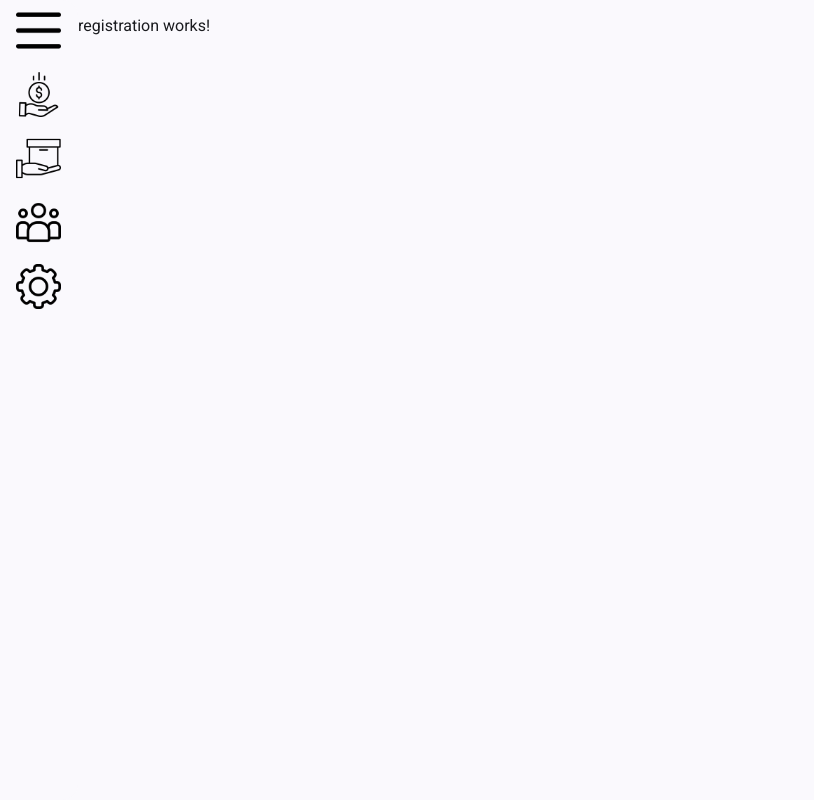
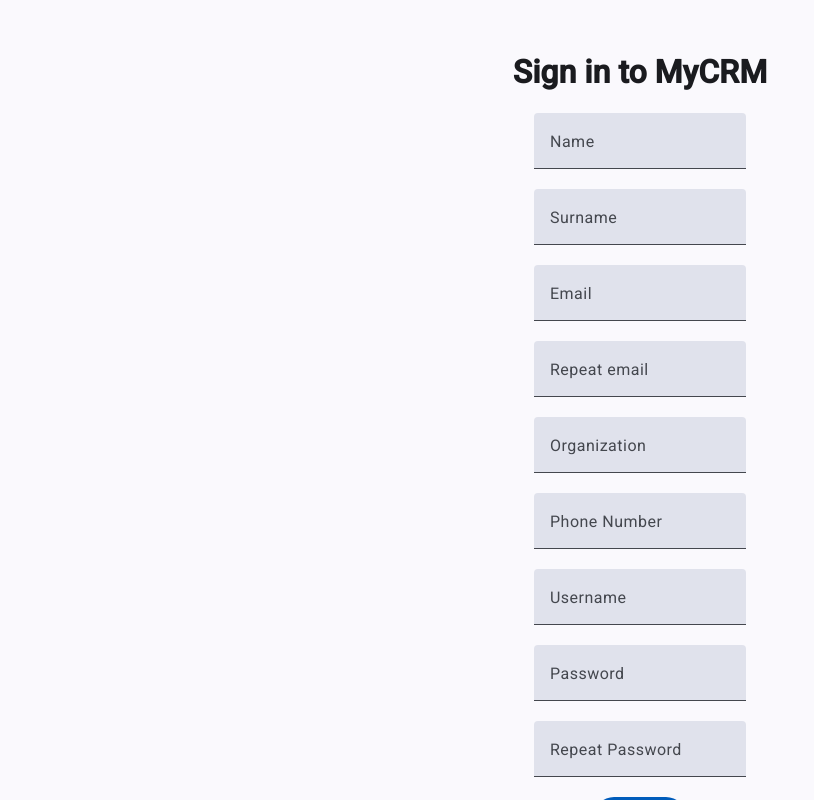
Before and after one commit to RiccardoParrino/MyCRM, an Angular app in the folder frontend/: page /registration in a window 1280 px wide. Shown: the whole page, without its empty margins (0-814 px from the left). Built offline with nearby package versions, Linux system fonts and the light colour scheme.

Commit message:
CRM-22 add registration component

```diff
--- a/frontend/src/app/app.component.ts
+++ b/frontend/src/app/app.component.ts
@@ -20,7 +20,7 @@
     this.router.events
       .pipe(filter(event => event instanceof NavigationEnd))
       .subscribe((event: NavigationEnd) => {
-        this.showAppComponentContainer = !['/login'].includes(event.urlAfterRedirects);
+        this.showAppComponentContainer = !['/login','/registration'].includes(event.urlAfterRedirects);
       });
   }
 }
--- a/frontend/src/app/login/login.component.css
+++ b/frontend/src/app/login/login.component.css
@@ -4,10 +4,6 @@
     justify-content: center;
     align-items: center;
     margin-top: 32px;
-}
-
-.input-text {
-
 }
 
 .button-container{
--- a/frontend/src/app/login/login.component.html
+++ b/frontend/src/app/login/login.component.html
@@ -14,4 +14,6 @@
     <button mat-flat-button (click)="onRegistration()">Sign in</button>
     <button mat-flat-button (click)="onSubmit()">Login</button>
   </div>
+
+  <span layout="row"><hr flex/><h2>Access with Single Sign On</h2></span>
 </form>
--- a/frontend/src/app/login/login.component.ts
+++ b/frontend/src/app/login/login.component.ts
@@ -20,7 +20,7 @@
   constructor(private authService:AuthService, private router:Router) {}
 
   onRegistration() {
-
+    this.router.navigate(['registration'])
   }
 
   onSubmit() {
--- a/frontend/src/app/registration/registration.component.css
+++ b/frontend/src/app/registration/registration.component.css
@@ -0,0 +1,15 @@
+.registration-form {
+    display: flex;
+    flex-direction: column;
+    justify-content: center;
+    align-items: center;
+    margin-top: 32px;
+}
+
+.button-container{
+    display: flex;
+    flex-direction: row;
+    justify-content: center;
+    align-items: center;
+    column-gap: 8px;
+}
--- a/frontend/src/app/registration/registration.component.html
+++ b/frontend/src/app/registration/registration.component.html
@@ -1 +1,51 @@
-<p>registration works!</p>
+<form class="registration-form">
+  <h1>Sign in to MyCRM</h1>
+  <mat-form-field class="input-text">
+    <mat-label>Name</mat-label>
+    <input matInput placeholder="" value="" [(ngModel)]="username" name="username">
+  </mat-form-field>
+
+  <mat-form-field class="input-text">
+    <mat-label>Surname</mat-label>
+    <input matInput placeholder="" value="" [(ngModel)]="username" name="username">
+  </mat-form-field>
+
+  <mat-form-field class="input-text">
+    <mat-label>Email</mat-label>
+    <input matInput placeholder="" value="" [(ngModel)]="username" name="username">
+  </mat-form-field>
+
+  <mat-form-field class="input-text">
+    <mat-label>Repeat email</mat-label>
+    <input matInput placeholder="" value="" [(ngModel)]="username" name="username">
+  </mat-form-field>
+
+  <mat-form-field class="input-text">
+    <mat-label>Organization</mat-label>
+    <input matInput placeholder="" value="" type="password" [(ngModel)]="password" name="password">
+  </mat-form-field>
+
+  <mat-form-field class="input-text">
+    <mat-label>Phone Number</mat-label>
+    <input matInput placeholder="" value="" type="password" [(ngModel)]="password" name="password">
+  </mat-form-field>
+
+  <mat-form-field class="input-text">
+    <mat-label>Username</mat-label>
+    <input matInput placeholder="" value="" [(ngModel)]="username" name="username">
+  </mat-form-field>
+
+  <mat-form-field class="input-text">
+    <mat-label>Password</mat-label>
+    <input matInput placeholder="" value="" type="password" [(ngModel)]="password" name="password">
+  </mat-form-field>
+
+  <mat-form-field class="input-text">
+    <mat-label>Repeat Password</mat-label>
+    <input matInput placeholder="" value="" type="password" [(ngModel)]="password" name="password">
+  </mat-form-field>
+
+  <div class="button-container">
+    <button mat-flat-button (click)="onSubmit()">Sign In</button>
+  </div>
+</form>
--- a/frontend/src/app/registration/registration.component.ts
+++ b/frontend/src/app/registration/registration.component.ts
@@ -1,11 +1,25 @@
 import { Component } from '@angular/core';
+import {MatInputModule} from '@angular/material/input';
+import {MatFormFieldModule} from '@angular/material/form-field';
+import {FormsModule} from '@angular/forms';
+import { MatButtonModule } from '@angular/material/button';
 
 @Component({
   selector: 'app-registration',
-  imports: [],
+  imports: [MatInputModule, MatFormFieldModule, FormsModule, MatButtonModule],
   templateUrl: './registration.component.html',
   styleUrl: './registration.component.css'
 })
 export class RegistrationComponent {
 
+  username = '';
+  password = '';
+
+  constructor() {
+
+  }
+
+  onSubmit() {
+
+  }
 }
```
